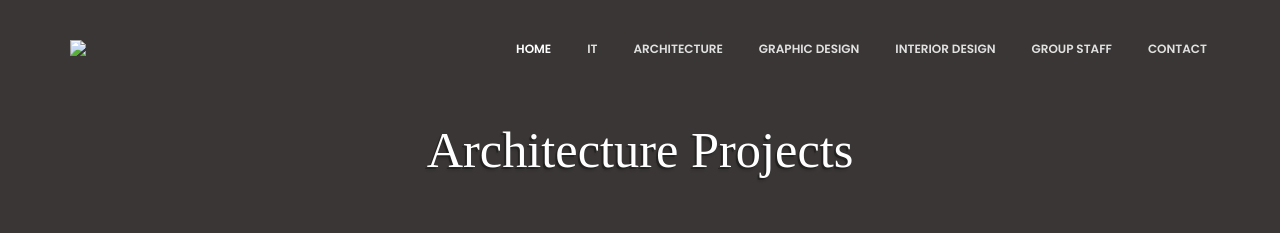
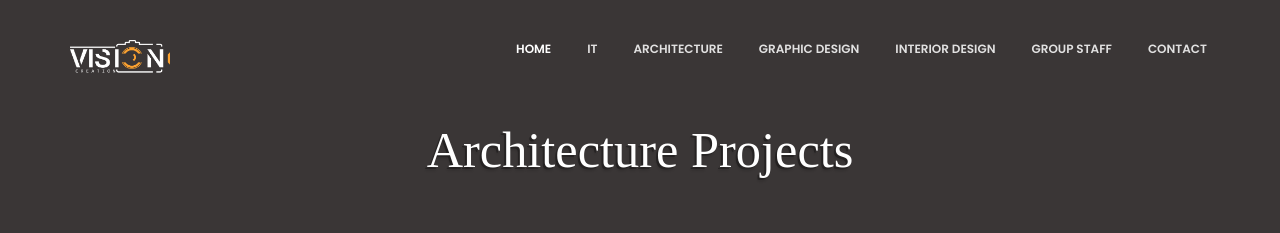
Before and after one commit to Salloum92/Vision-Creation, a plain HTML site: page Architecture.html in a window 1280 px wide. Shown: the top 233 px of the page. Drawn offline with Linux system fonts and the light colour scheme; some packages are replaced by stand-ins of ours; the site is published under a folder, as on GitHub Pages, so addresses that start at the root find nothing; a web font is replaced by a local one.

Commit message:
Add files via upload

```diff
--- a/Architecture.html
+++ b/Architecture.html
@@ -33,7 +33,7 @@
                 </button>
 
                 <a href="#" class="navbar-brand">
-                    <img src="/assets/logo/vision 3.png" width="100px">
+                    <img src="assets/logo/vision 3.png" width="100px">
                 </a>
 
             </div>
```
Also changed, not shown: Graphic.html (+1 -1 lines), Group Staff.html (+1 -1 lines), IT.html (+1 -1 lines), Interior.html (+1 -1 lines), Logos.html (+1 -1 lines), Other.html (+1 -1 lines), artch Gallery.html (+1 -1 lines), index.html (+1 -1 lines).
